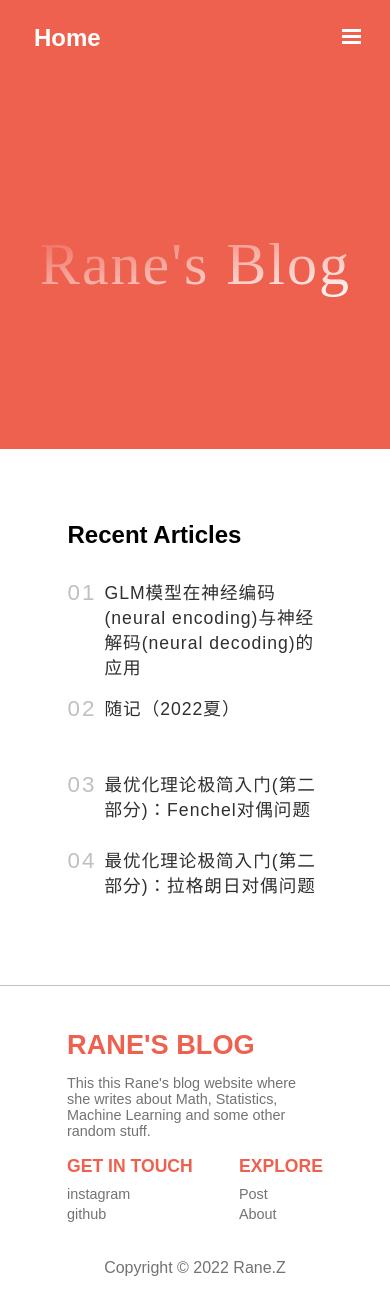
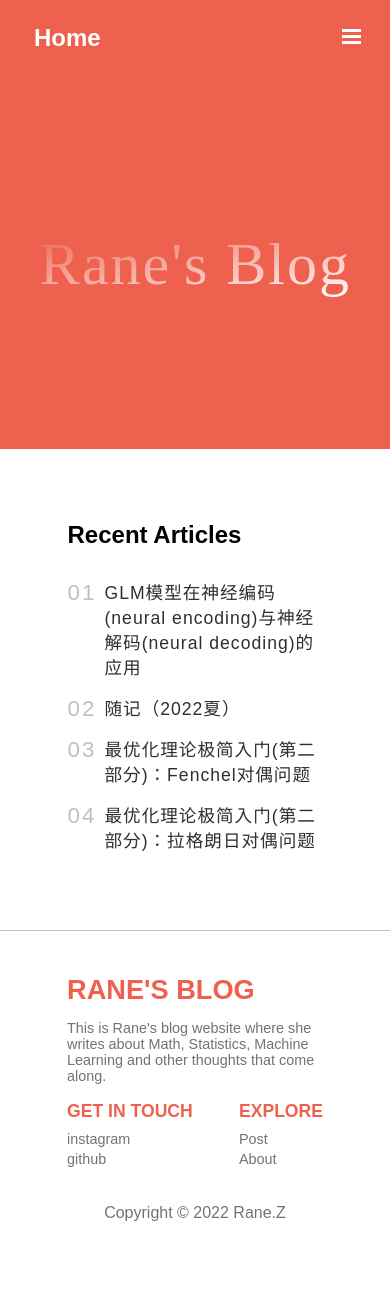
Before and after one commit to kisaragiRY/Rane-Blog, a React (Create React App) app: page / in a window 390 px wide. After the commit the page ends 1238 px from the top, so only its background shows below. Built offline with nearby package versions, Linux system fonts and the light colour scheme; a web font is replaced by a local one.

Commit message:
changed footer

```diff
--- a/src/Blogs/Posts/post5.md
+++ b/src/Blogs/Posts/post5.md
@@ -11,6 +11,8 @@
 
 Decoding和这正相反，欲从小鼠的神经反应$D$反推小鼠看到的图像$\overrightarrow{x}$，即$P(\overrightarrow{x}|D)$的概率模型
 
+### GLM(generalized linear model)的简述
+
 <hr>
 
 *待续...*
--- a/src/Components/Footer/Footer.js
+++ b/src/Components/Footer/Footer.js
@@ -11,8 +11,8 @@ export default function Footer() {
         <div className='home-footer'>
           <div className='home-footer-left'>
             <h3>Rane's blog</h3>
-            <p>This this Rane's blog website where she writes about
-              Math, Statistics, Machine Learning and some other random stuff.</p>
+            <p>This is Rane's blog website where she writes about
+              Math, Statistics, Machine Learning and other thoughts that come along.</p>
           </div>
 
           <div className='home-footer-right'>
--- a/src/Pages/Home/home.css
+++ b/src/Pages/Home/home.css
@@ -66,7 +66,7 @@
     }
 
     .article-card{
-        min-height: 60px;
+        /* min-height: 60px; */
         max-width: 100%;
         flex-basis: 100%;
         flex-grow: 0;
```
Also changed, not shown: 1 other file (tests, documents, lock files or other folders).
